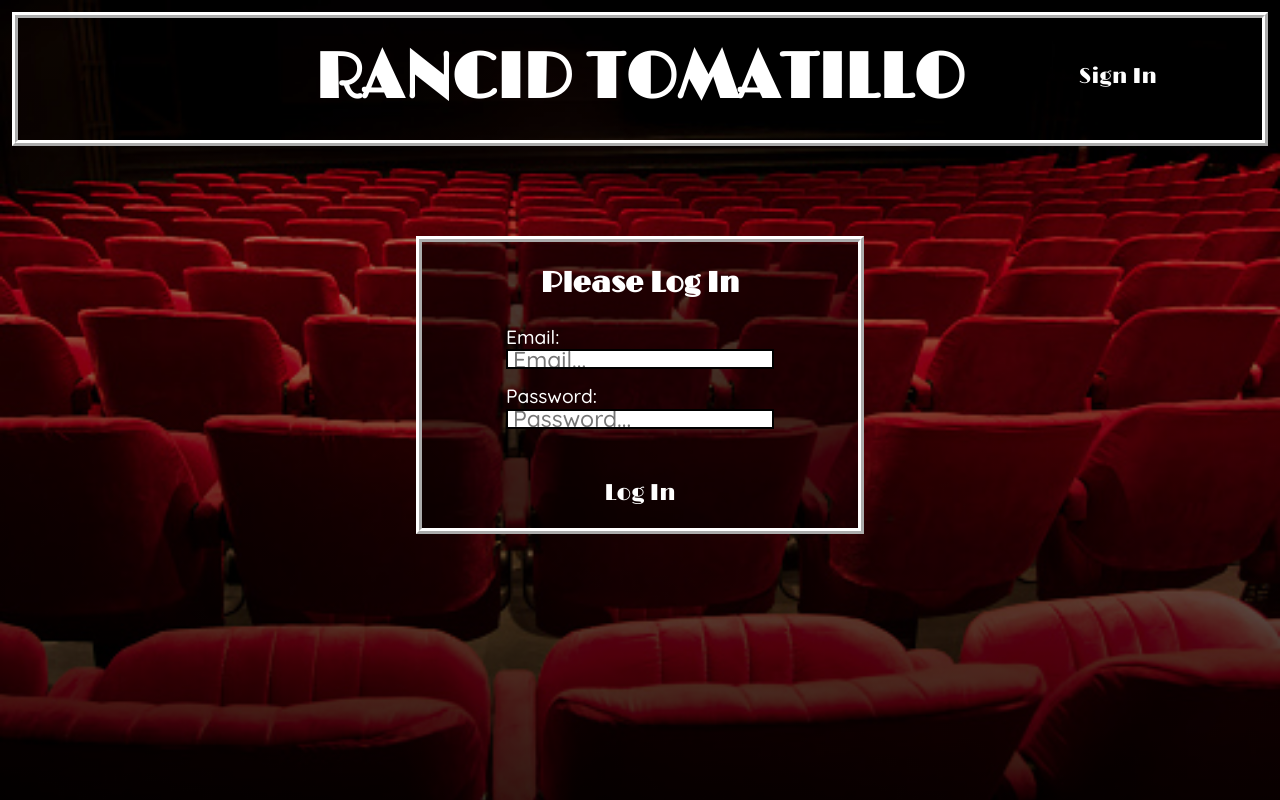
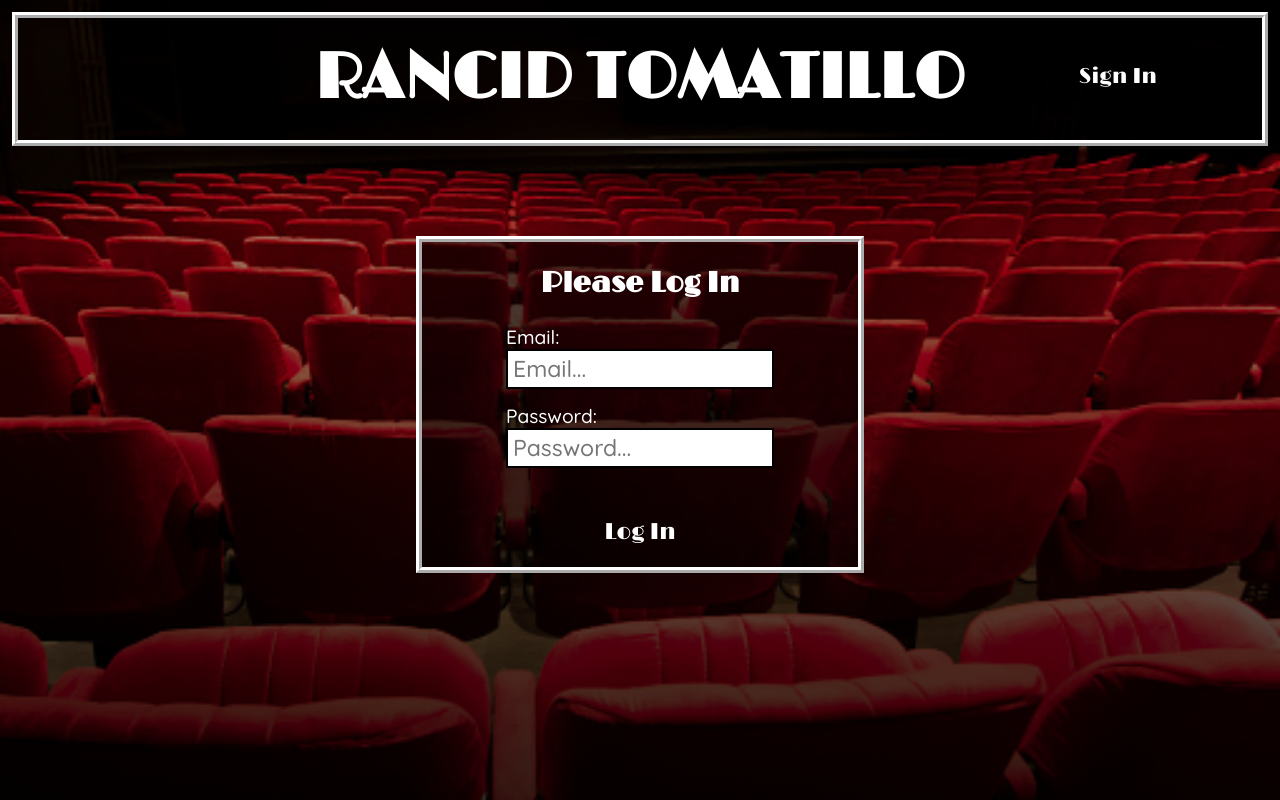
Before and after one commit to NaomiKC92/rancid-tomatillo, a React (Create React App) app: page /login in a window 1280 px wide. Built offline with nearby package versions, Linux system fonts and the light colour scheme.

Commit message:
Fix login inputs

```diff
--- a/src/Containers/Login/Login.scss
+++ b/src/Containers/Login/Login.scss
@@ -19,8 +19,9 @@ form {
 }
 
 input {
+  color: #000;
   width: 100%;
-  height: 20px;
+  height: 40px;
   padding: 5px;
   font-size: 1.2em;
   margin-bottom: 15px;
```
